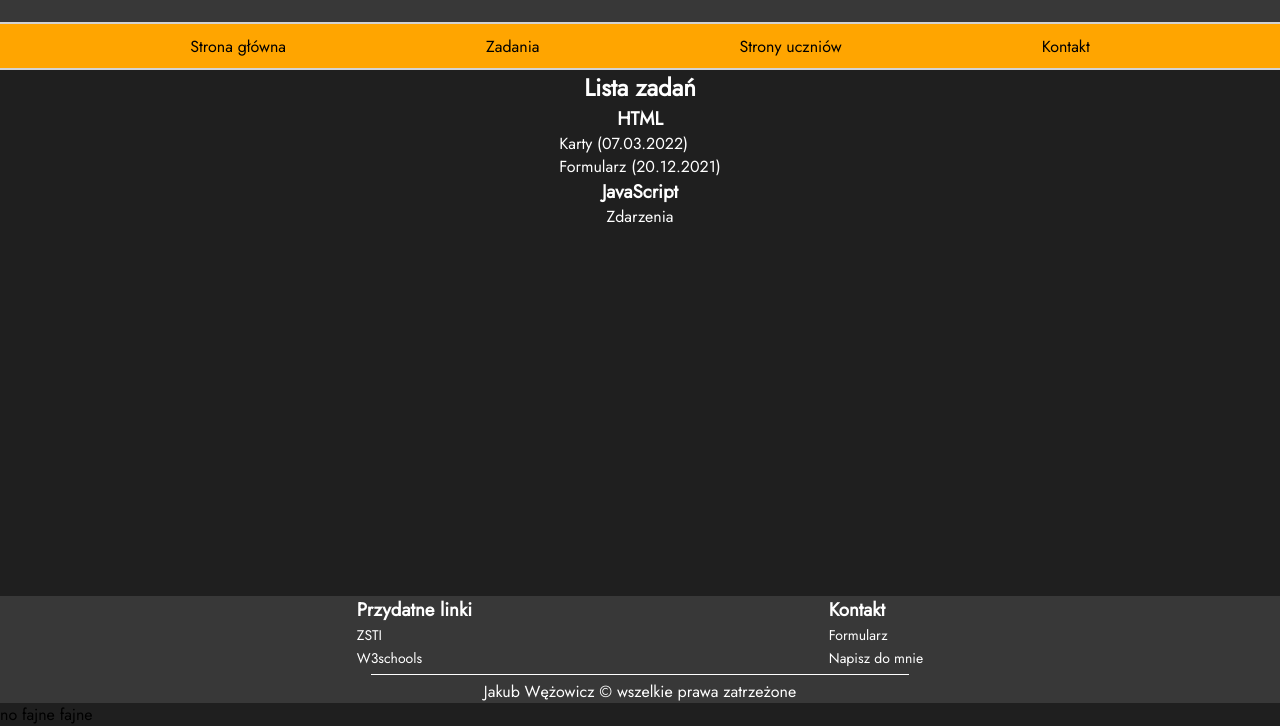
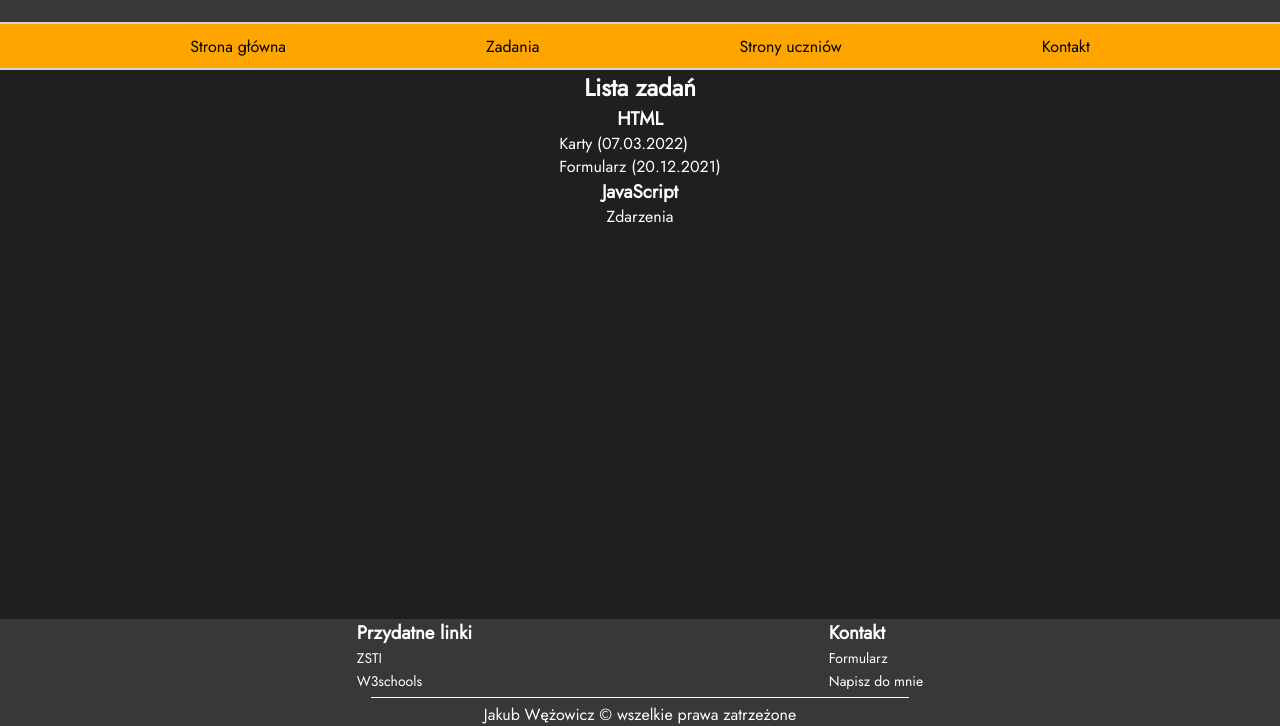
Before and after one commit to KubaGaminger-hub/Page-after-first-class-in-school, a plain HTML site: page zadania.html in a window 1280 px wide. Shown: the part 74-800 px from the top of the page. Drawn offline with Linux system fonts and the light colour scheme.

Commit message:
Normalized files after test commits

```diff
--- a/zadania.html
+++ b/zadania.html
@@ -57,4 +57,3 @@
     <script src="script.js"></script>
 </body>
 </html>
-no fajne fajne
```
